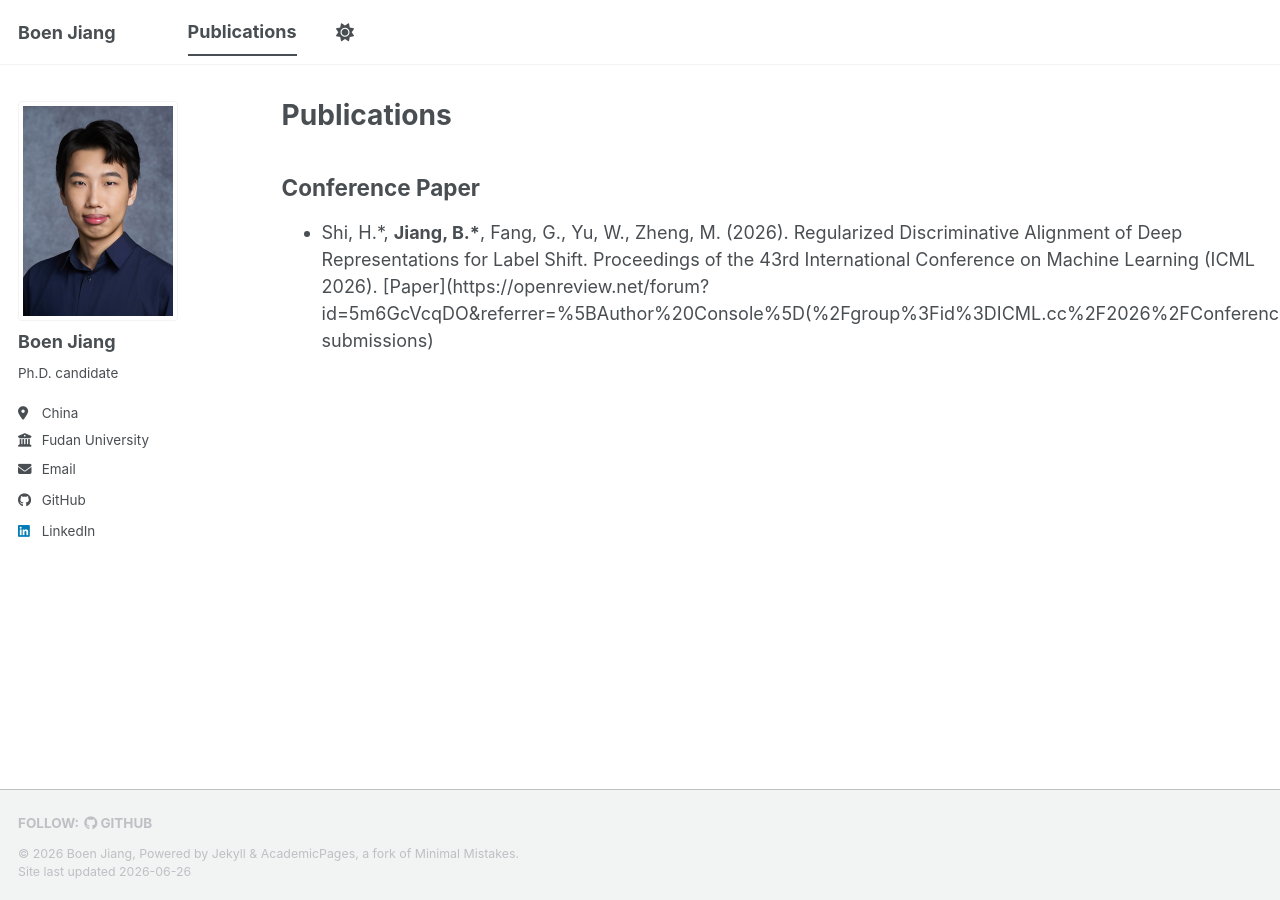
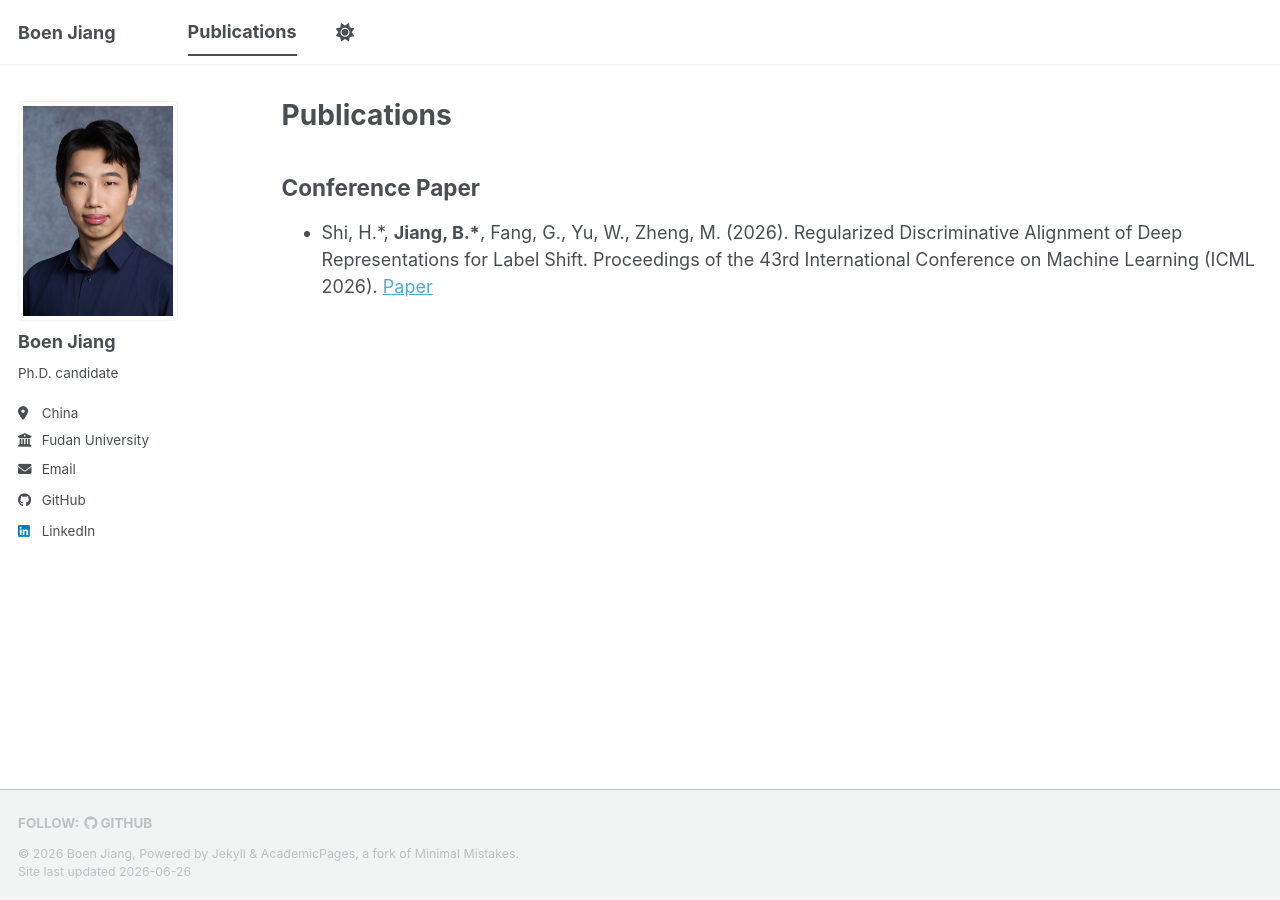
Before and after one commit to boen-git/boen-git.github.io, a Jekyll site: the page built from _pages/publications.md, in a window 1280 px wide. Built offline with Jekyll 4.4.1, drawn with Linux system fonts in a browser that asks for light colours; a style sheet for code colours, icons or effects is not loaded.

Commit message:
Update publications.md

```diff
--- a/_pages/publications.md
+++ b/_pages/publications.md
@@ -7,7 +7,7 @@ author_profile: true
 
 ## Conference Paper
 
-- Shi, H.\*, **Jiang, B.\***, Fang, G., Yu, W., Zheng, M. (2026). Regularized Discriminative Alignment of Deep Representations for Label Shift. Proceedings of the 43rd International Conference on Machine Learning (ICML 2026). [Paper](https://openreview.net/forum?id=5m6GcVcqDO&referrer=%5BAuthor%20Console%5D(%2Fgroup%3Fid%3DICML.cc%2F2026%2FConference%2FAuthors%23your-submissions)
+- Shi, H.\*, **Jiang, B.\***, Fang, G., Yu, W., Zheng, M. (2026). Regularized Discriminative Alignment of Deep Representations for Label Shift. Proceedings of the 43rd International Conference on Machine Learning (ICML 2026). [Paper](<https://openreview.net/forum?id=5m6GcVcqDO&referrer=%5BAuthor%20Console%5D(%2Fgroup%3Fid%3DICML.cc%2F2026%2FConference%2FAuthors%23your-submissions)>)
 
 <!--
 ## Journal
```
